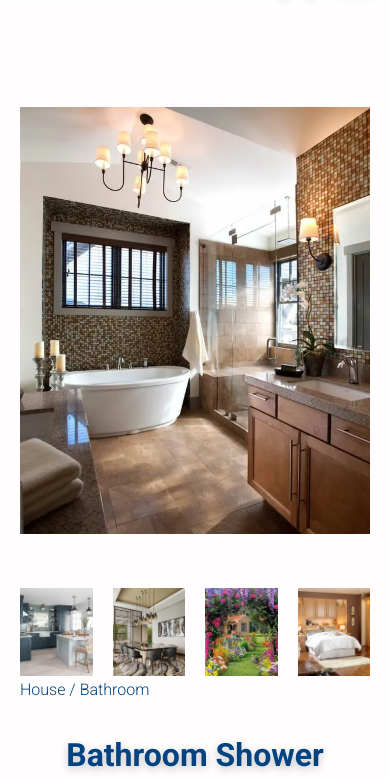
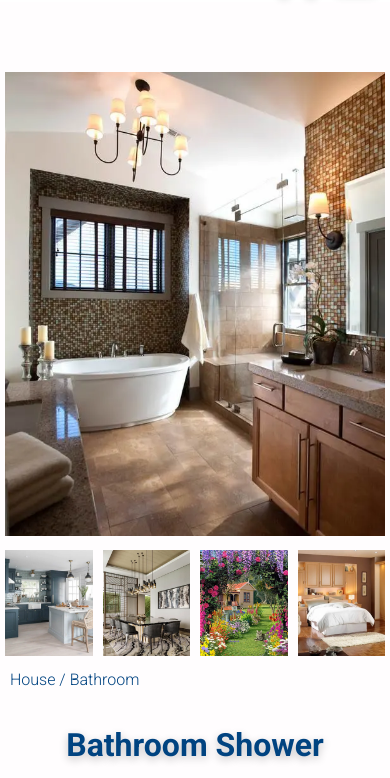
Before and after one commit to iuvetravel/e-commerce-2, a plain HTML site: page details.html in a window 390 px wide. Shown: the part 57-835 px from the top of the page. Drawn offline with Linux system fonts and the light colour scheme.

Commit message:
Add files via upload

```diff
--- a/css/style.css
+++ b/css/style.css
@@ -1187,9 +1187,9 @@ form a {
   }
 
   .single-product .col-2 img {
-    margin-top: 50px;
+    margin-top: 10px;
     width: 100%;
-    padding: 0 10px;
+    padding: 0 5px;
   }
   .single-product {
     border: none;
@@ -1199,10 +1199,6 @@ form a {
     font-size: 2em;
     text-align: center;
     padding-bottom: 0;
-  }
-
-  .single-product .col-2 {
-    padding: 0 10px;
   }
 
   .single-product .col-2 h4 {
```
